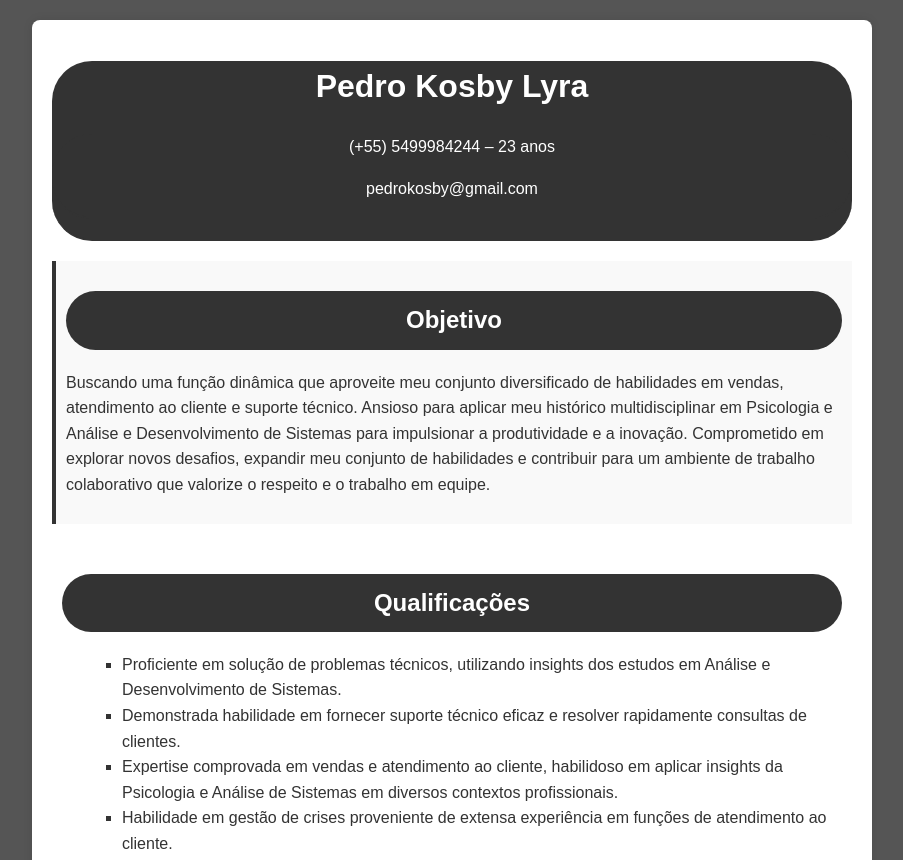
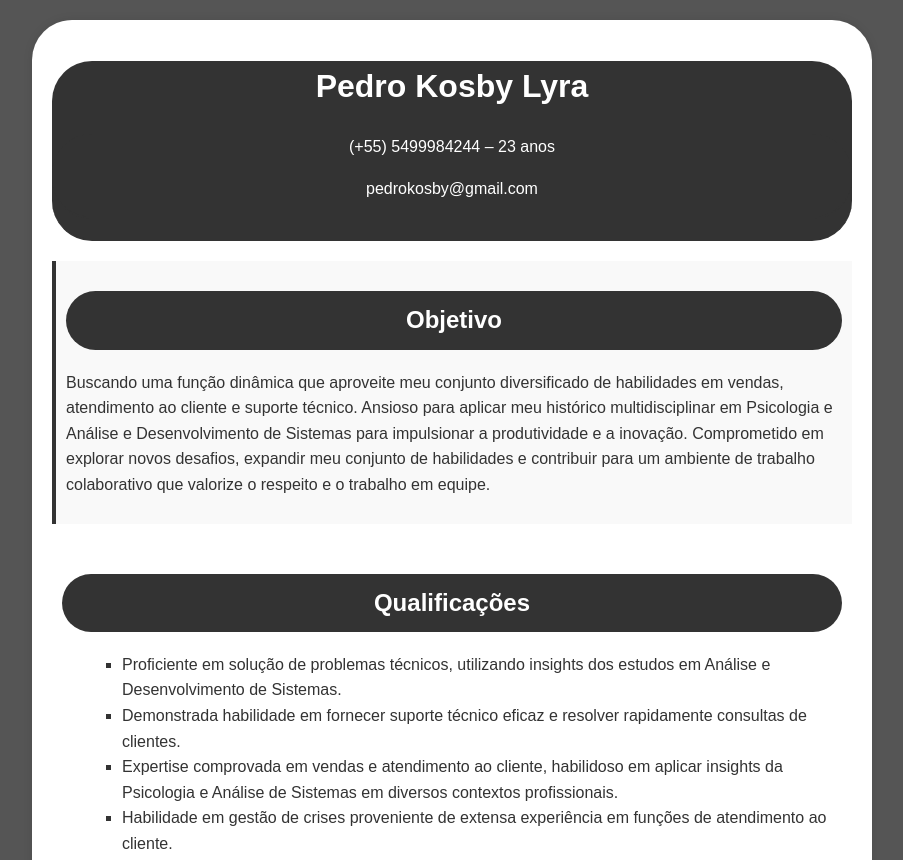
Before and after one commit to pkosby/curriculohtmlcss, a plain HTML site: page index.html in a window 1280 px wide. Shown: the top 860 px of the page, without its empty margins (188-1091 px from the left). Drawn offline with Linux system fonts and the light colour scheme.

Commit message:
alterção borda container geral

```diff
--- a/styles.css
+++ b/styles.css
@@ -15,7 +15,7 @@ body {
     background: #fff;
     padding: 20px;
     box-shadow: 0 0 10px rgba(0, 0, 0, 0.1);
-    border-radius: 8px;
+    border-radius: 40px;
 }
 .cv-header {
     text-align: center;
```
